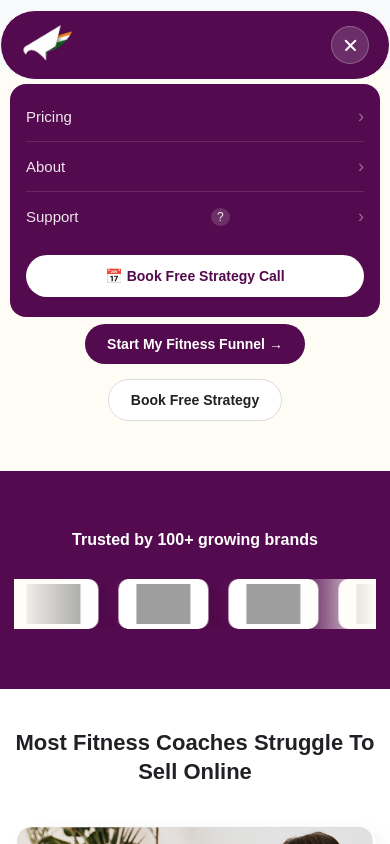
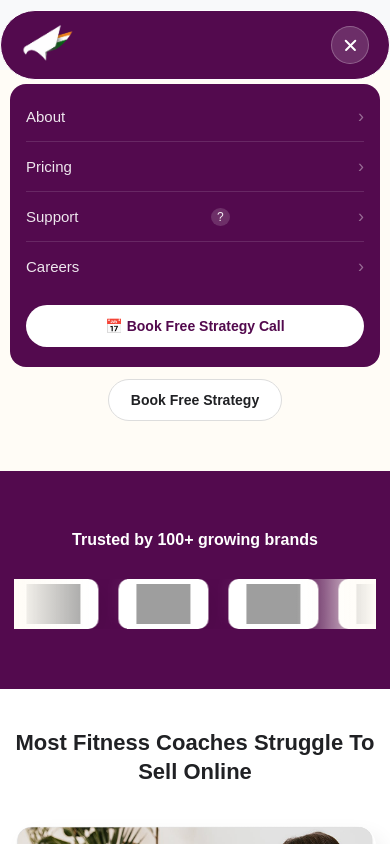
Before and after one commit to thesatishjassal/falcoonapp, a Next.js app: page / in a window 390 px wide. Both pictures are taken after a click on the button "Toggle navigation". Shown: the top 844 px of the page. Built offline with nearby package versions, Linux system fonts and the light colour scheme; grey boxes are pictures that could not be loaded; a web font is replaced by a local one.

Commit message:
first commit

```diff
--- a/src/app/components/header.jsx
+++ b/src/app/components/header.jsx
@@ -79,6 +79,14 @@ export default function Header() {
       <div className={`falcoon-mobile-drawer ${isOpen ? "open" : ""}`}>
         <nav className="falcoon-mobile-drawer__nav">
           <Link
+            href="/about"
+            className="falcoon-mobile-drawer__link"
+            onClick={closeMenu}
+          >
+            About
+            <span className="falcoon-mobile-drawer__arrow">›</span>
+          </Link>
+          <Link
             href="/pricing"
             className="falcoon-mobile-drawer__link"
             onClick={closeMenu}
@@ -87,19 +95,19 @@ export default function Header() {
             <span className="falcoon-mobile-drawer__arrow">›</span>
           </Link>
           <Link
-            href="/about"
-            className="falcoon-mobile-drawer__link"
-            onClick={closeMenu}
-          >
-            About
-            <span className="falcoon-mobile-drawer__arrow">›</span>
-          </Link>
-          <Link
             href="/help"
             className="falcoon-mobile-drawer__link"
             onClick={closeMenu}
           >
             Support <span className="falcoon-header__icon">?</span>
+            <span className="falcoon-mobile-drawer__arrow">›</span>
+          </Link>
+            <Link
+            href="/help"
+            className="falcoon-mobile-drawer__link"
+            onClick={closeMenu}
+          >
+            Careers
             <span className="falcoon-mobile-drawer__arrow">›</span>
           </Link>
         </nav>
```
